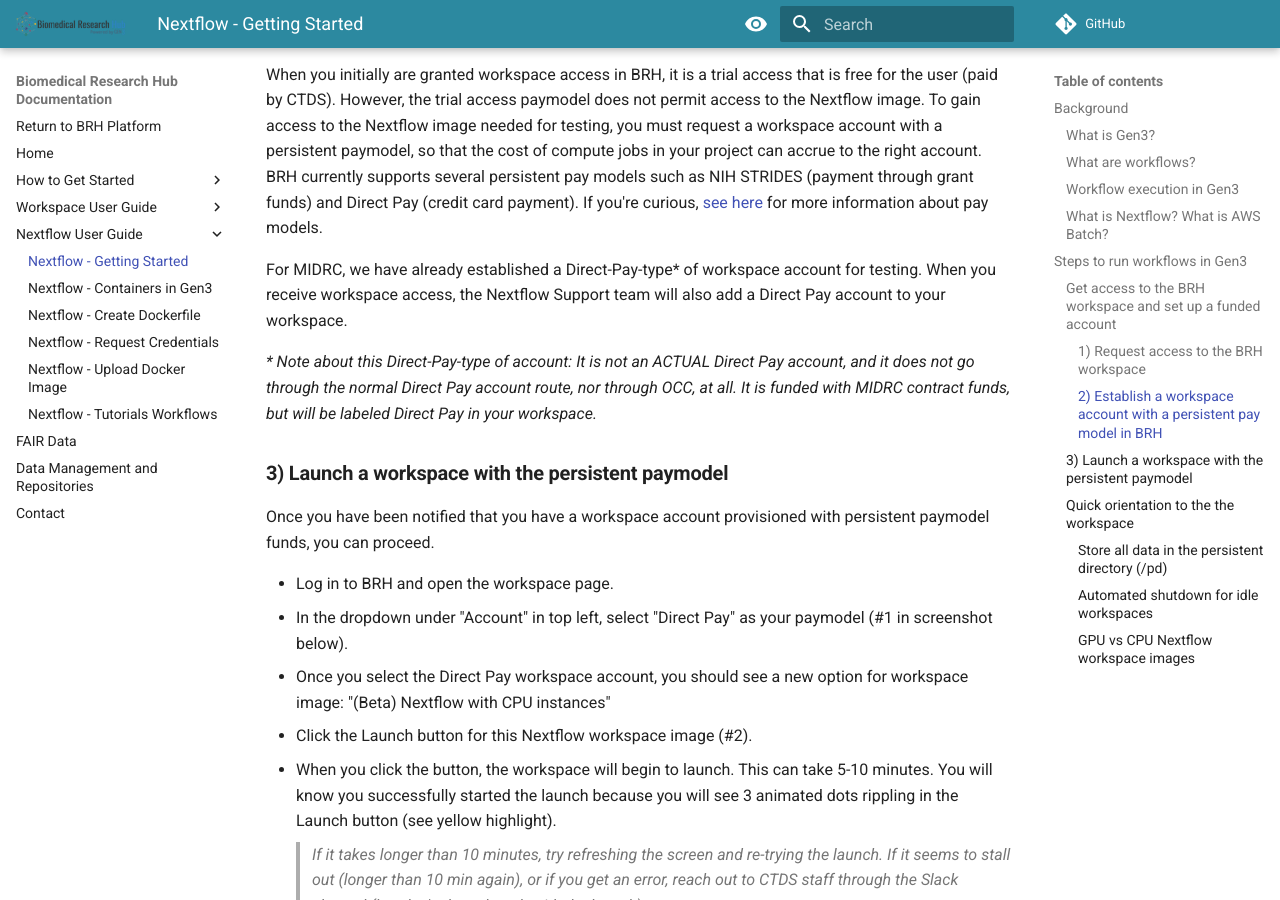
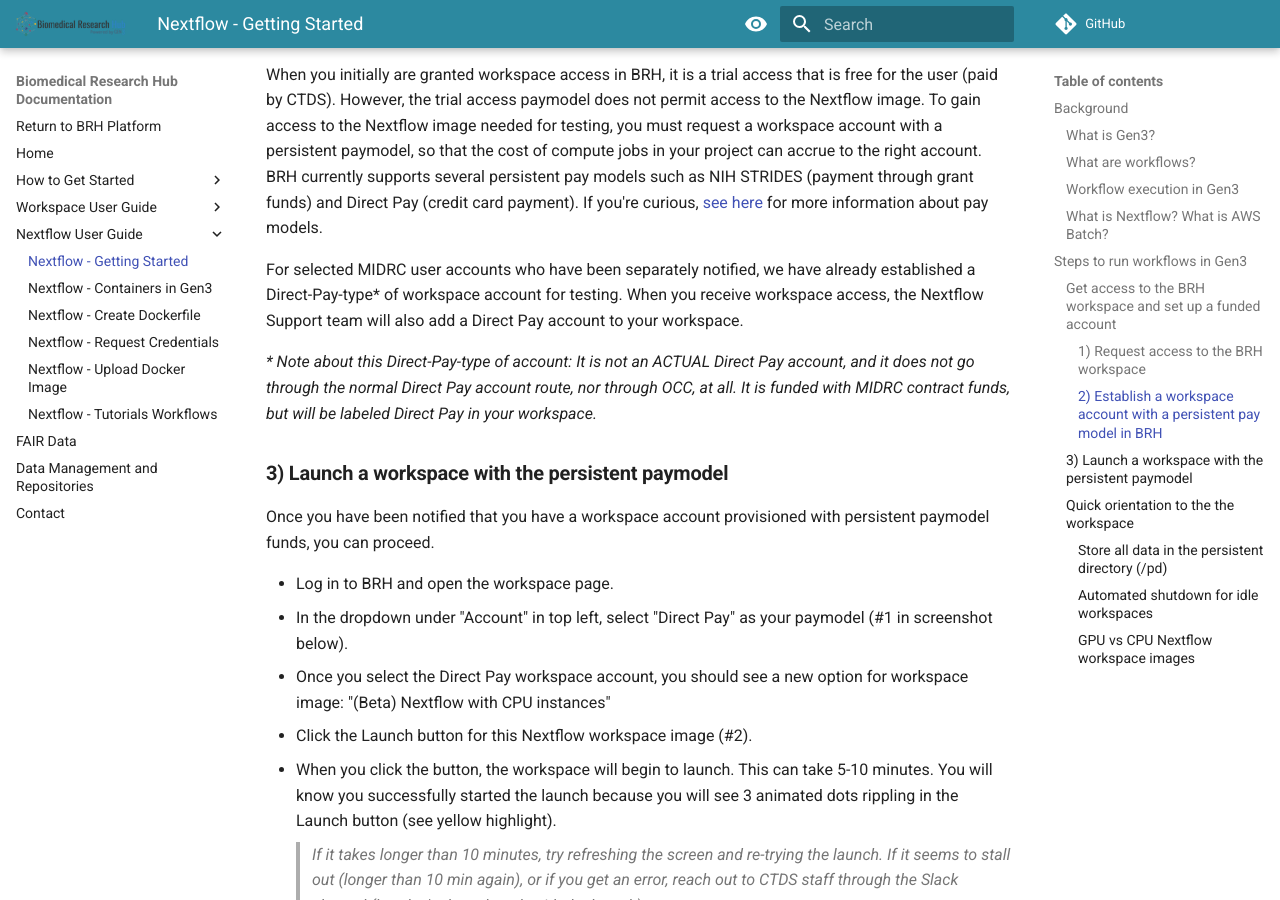
Before and after one commit to uc-cdis/BRH-documentation, an MkDocs documentation site: the page built from docs/nextflow-getting-started.md, in a window 1280 px wide and 900 px high, scrolled down 2039 px. Built offline with MkDocs 1.6.1 and Material for MkDocs 9.7.7, drawn with Linux system fonts in a browser that asks for light colours; comment, search, counter and statistics services are not loaded.

Commit message:
Update nextflow-getting-started.md
adjust midrc tester direct pay acct language

```diff
--- a/docs/nextflow-getting-started.md
+++ b/docs/nextflow-getting-started.md
@@ -50,7 +50,7 @@
 
 When you initially are granted workspace access in BRH, it is a trial access that is free for the user (paid by CTDS). However, the trial access paymodel does not permit access to the Nextflow image. To gain access to the Nextflow image needed for testing, you must request a workspace account with a persistent paymodel, so that the cost of compute jobs in your project can accrue to the right account. BRH currently supports several persistent pay models such as NIH STRIDES (payment through grant funds) and Direct Pay (credit card payment). If you're curious, [see here](https://uc-cdis.github.io/BRH-documentation/13-workspace_accounts/) for more information about pay models.
 
-For MIDRC, we have already established a Direct-Pay-type* of workspace account for testing. When you receive workspace access, the Nextflow Support team will also add a Direct Pay account to your workspace.
+For selected MIDRC user accounts who have been separately notified, we have already established a Direct-Pay-type* of workspace account for testing. When you receive workspace access, the Nextflow Support team will also add a Direct Pay account to your workspace.
 
 *\* Note about this Direct-Pay-type of account: It is not an ACTUAL Direct Pay account, and it does not go through the normal Direct Pay account route, nor through OCC, at all. It is funded with MIDRC contract funds, but will be labeled Direct Pay in your workspace.*
 
```
